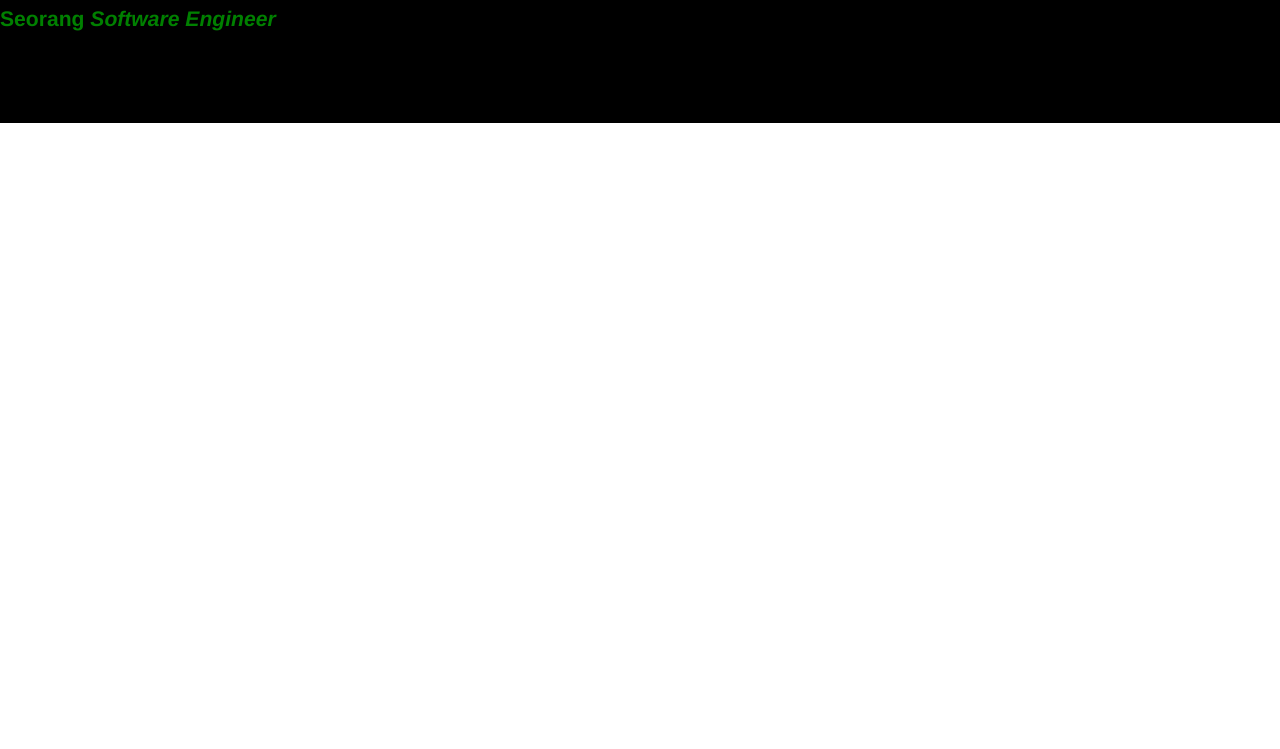
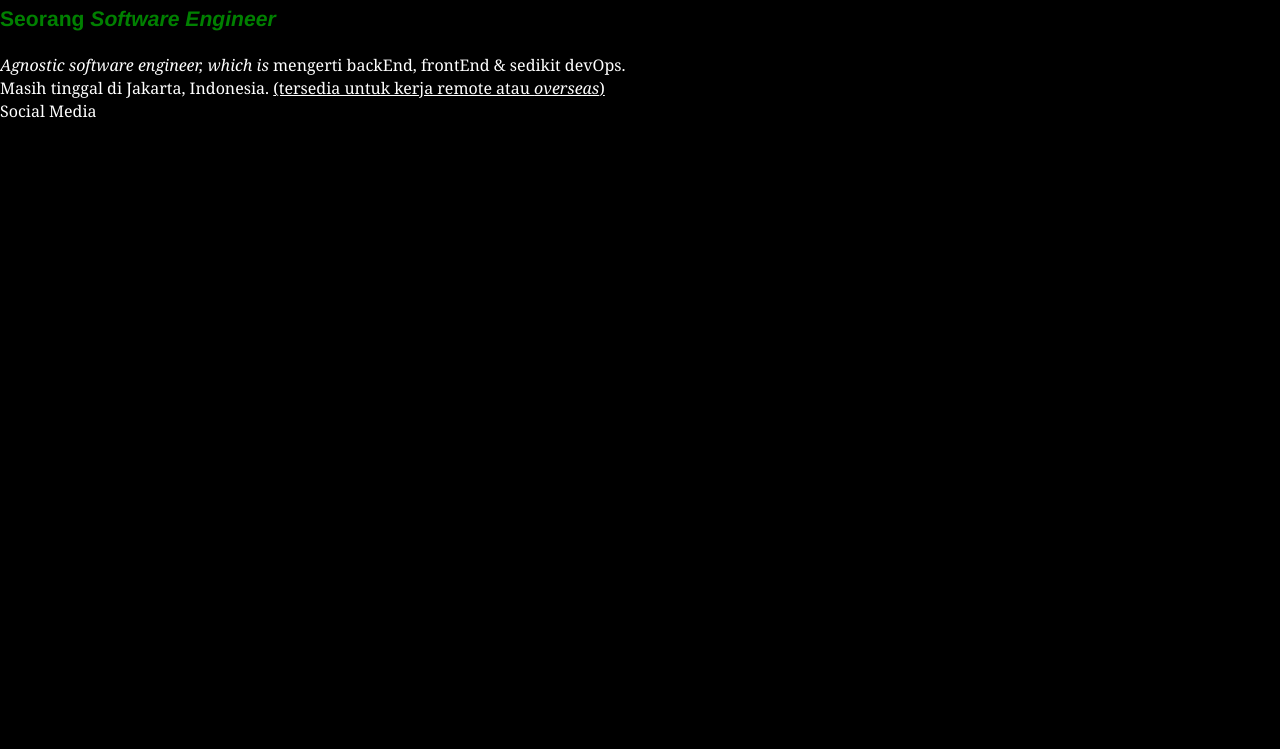
Before and after one commit to andihaki/gatsbyjs, a Gatsby site: page /home in a window 1280 px wide. Shown: the part 51-800 px from the top of the page. Built offline with nearby package versions, Linux system fonts and the light colour scheme; Gatsby itself is replaced by a stand-in of ours; some packages are replaced by stand-ins of ours.

Commit message:
styled components: createGlobalStyle = inject global css

```diff
--- a/src/pages/home.jsx
+++ b/src/pages/home.jsx
@@ -1,12 +1,13 @@
 import React from "react";
-import styled from "styled-components";
+import styled, { createGlobalStyle } from "styled-components";
 
 import Header from "../components/header";
 
-const Content = styled.div`
-  background-color: black;
-  height: 100%;
-  margin: 0 auto -65px;
+const GlobalStyle = createGlobalStyle`
+    body {
+        background-color: black;
+        color: white;
+    }
 `;
 
 const Jobs = styled.h3`
@@ -16,7 +17,8 @@ const Jobs = styled.h3`
 class Home extends React.Component {
   render() {
     return (
-      <Content>
+      <div>
+        <GlobalStyle />
         <Header headerText="Home Page" />
         <Jobs>
           Seorang <em>Software Engineer</em>
@@ -37,7 +39,7 @@ class Home extends React.Component {
         <div>Social Media</div>
 
         <div />
-      </Content>
+      </div>
     );
   }
 }
```
